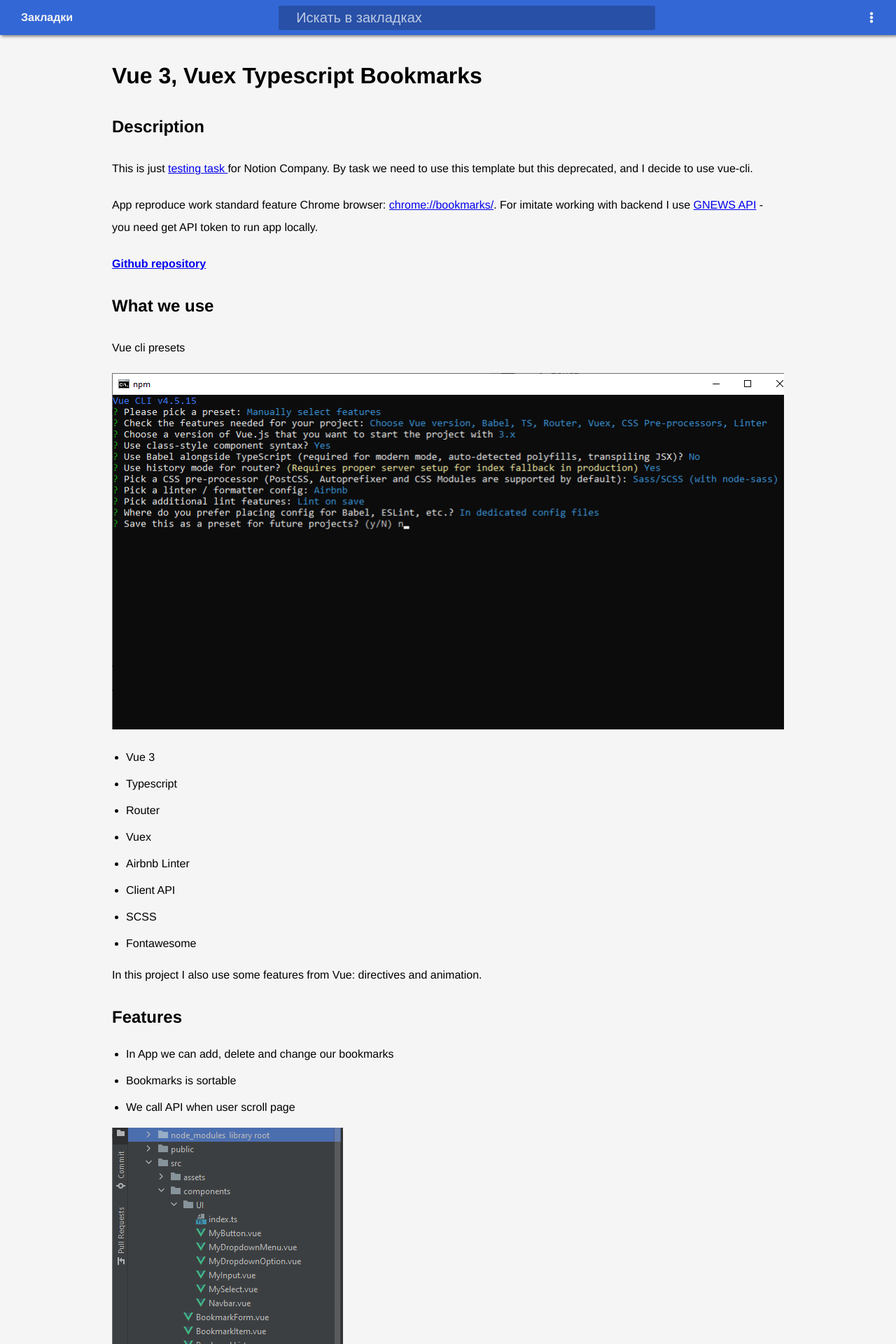
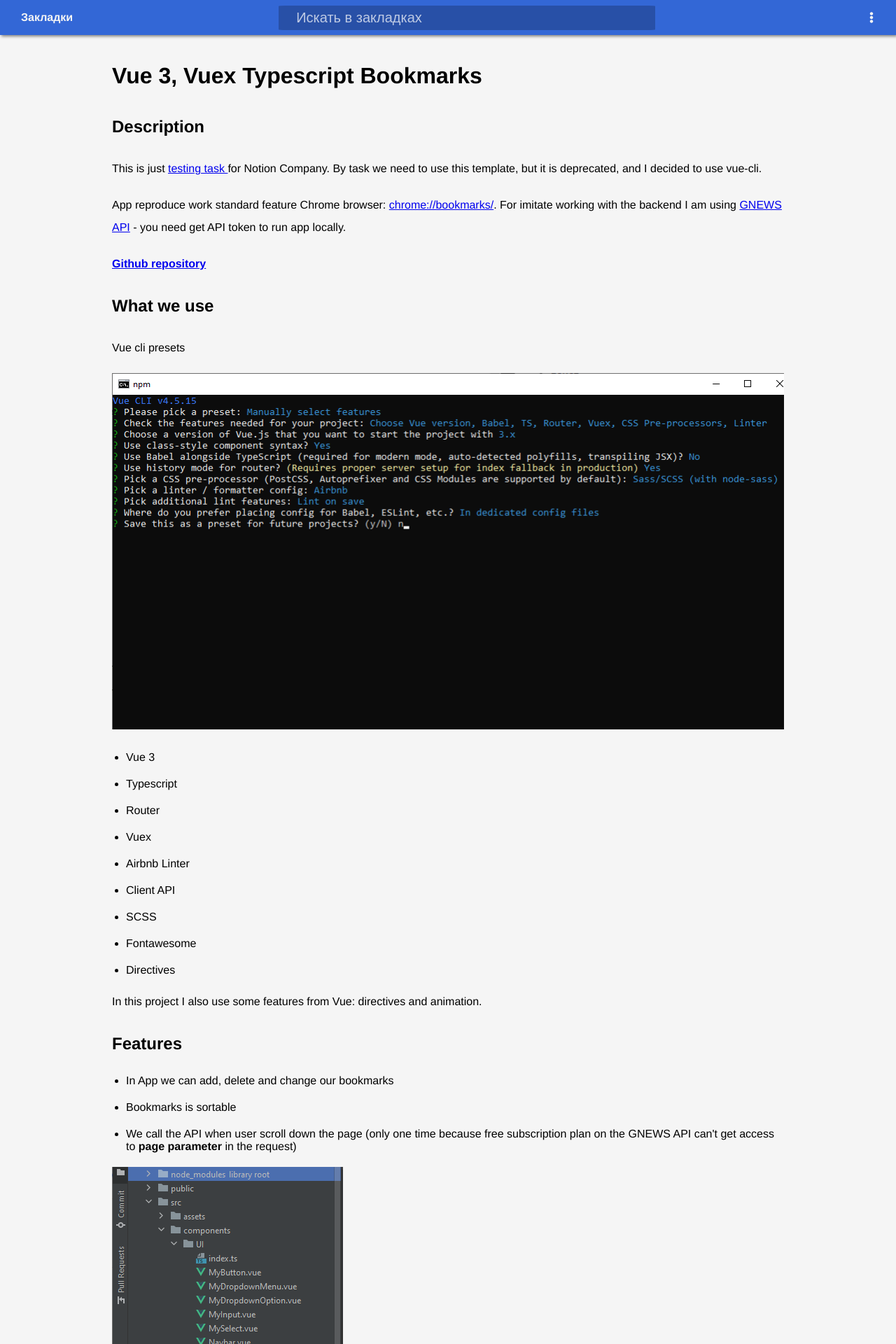
Before and after one commit to sedovdmitry/vue3-ts-bookmarks, a Vue app: page /about in a window 1280 px wide. Shown: the top 1920 px of the page at 70% size. Built offline with nearby package versions, Linux system fonts and the light colour scheme.

Commit message:
update README and About page

```diff
--- a/src/views/About.vue
+++ b/src/views/About.vue
@@ -8,13 +8,13 @@
           <p>This is just
             <a href="https://studioratio.notion.site/Frontend-Ratio-d3983ed6d12e4cc0b844bed9b9417537">
               testing task
-            </a> for Notion Company. By task we need to use this template but this deprecated,
-            and I decide to use vue-cli.
+            </a> for Notion Company. By task we need to use this template, but it is deprecated,
+            and I decided to use vue-cli.
           </p>
           <p>
             App reproduce work standard feature Chrome browser:
             <a href="chrome://bookmarks/">chrome://bookmarks/</a>.
-            For imitate working with backend I use <a href="https://gnews.io">GNEWS API</a> -
+            For imitate working with the backend I am using <a href="https://gnews.io">GNEWS API</a> -
             you need get API token to run app locally.
           </p>
           <p><b><a href="https://github.com/sedovdmitry/vue3-ts-bookmarks/">Github repository</a></b></p>
@@ -36,13 +36,14 @@
             <li>Client API</li>
             <li>SCSS</li>
             <li>Fontawesome</li>
+            <li>Directives</li>
           </ul>
           <p>In this project I also use some features from Vue: directives and animation.</p>
           <h2 id="features">Features</h2>
           <ul>
             <li>In App we can add, delete and change our bookmarks</li>
             <li>Bookmarks is sortable</li>
-            <li>We call API when user scroll page</li>
+            <li>We call the API when user scroll down the page (only one time because free subscription plan on the GNEWS API can't get access to <b>page parameter</b> in the request)</li>
           </ul>
           <p><img src="/structure-of-the-project.png" alt="Structure of the project"></p>
           <h2 id="project-setup">Project setup</h2>
```
Also changed, not shown: 1 other file (tests, documents, lock files or other folders).
